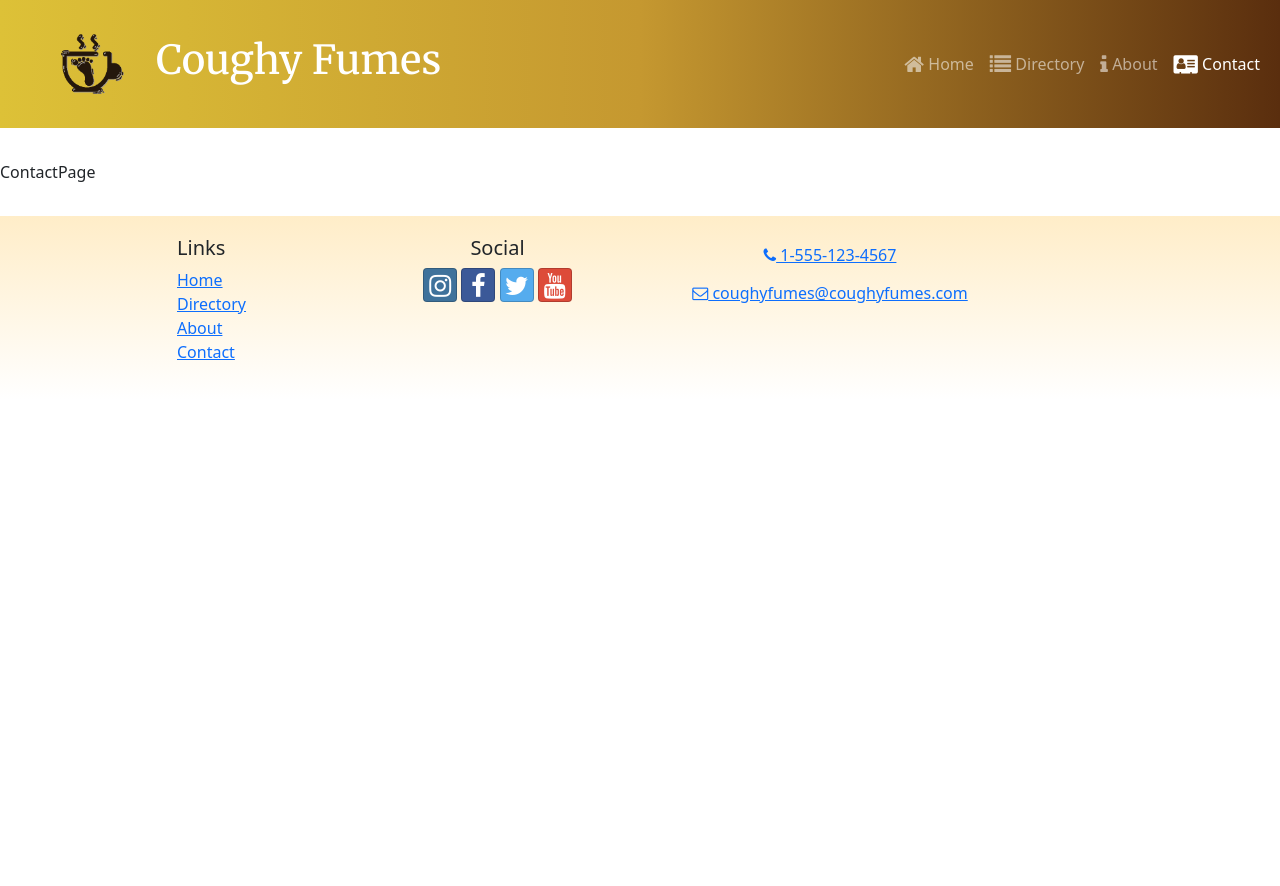
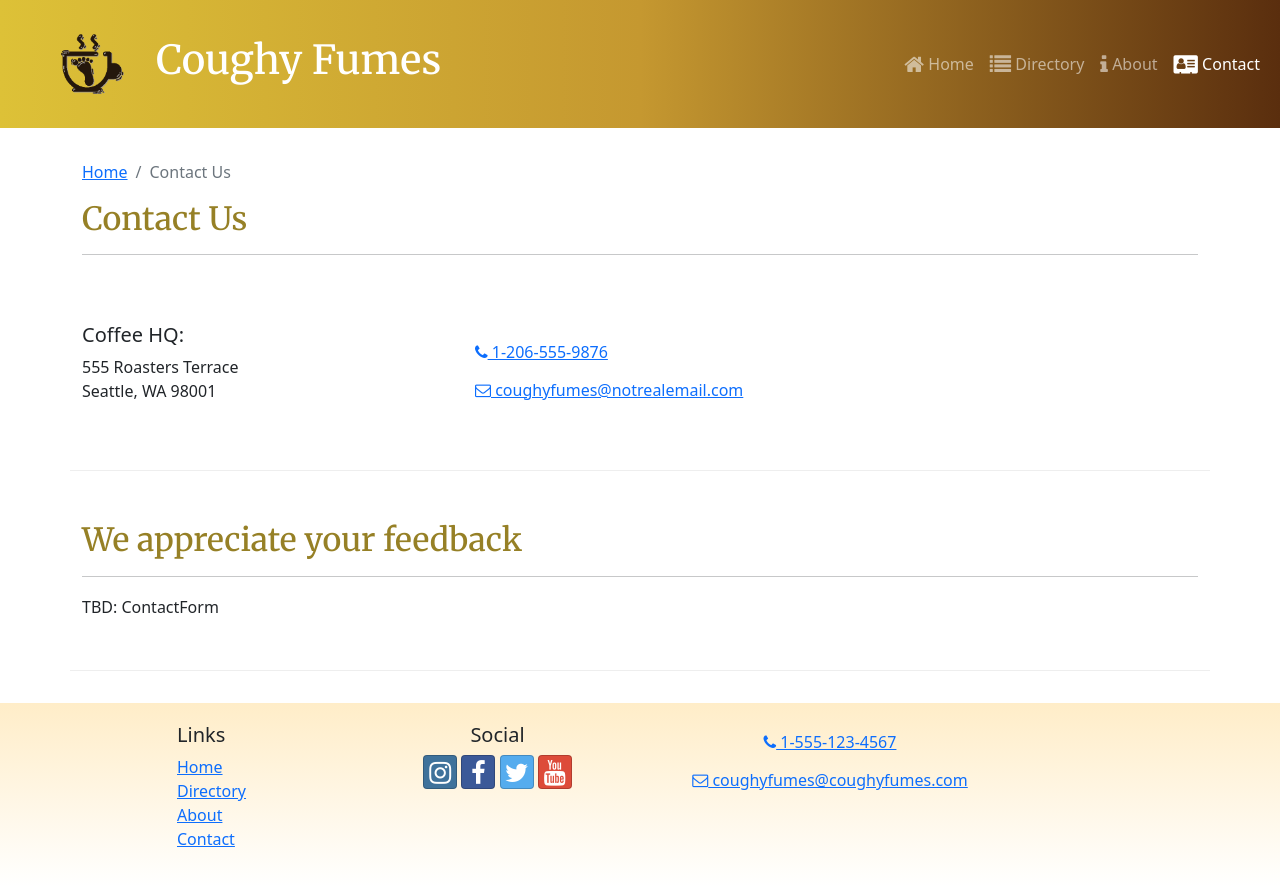
Before and after one commit to l2mIam/coughyfumes, a React (Create React App) app: page /contact in a window 1280 px wide. Before the commit the page ends 800 px from the top, so only its background shows below. Built offline with nearby package versions, Linux system fonts and the light colour scheme.

Commit message:
feat: contact page updates

```diff
--- a/src/pages/ContactPage.js
+++ b/src/pages/ContactPage.js
@@ -1,5 +1,39 @@
+import { Container, Col, Row } from "reactstrap"
+import SubHeader from "../components/SubHeader"
+
+
 const ContactPage = () => {
-  return <div>ContactPage</div>
+  return (
+    <Container>
+      <SubHeader current="Contact Us" />
+      <Row className="row-content align-items-center">
+        <Col sm='4'>
+          <h5>Coffee HQ:</h5>
+          <address>
+            555 Roasters Terrace
+            <br/>
+            Seattle, WA  98001
+          </address>
+        </Col>
+        <Col>
+          <a role='button' className="btn btn-link" href='tel:+12065559876'>
+            <i className="fa fa-phone" /> 1-206-555-9876
+          </a>
+          <br/>
+          <a role='button' className="btn btn-link" href='mailto:coughyfumes@notrealemail.com'>
+            <i className="fa fa-envelope-o"/> coughyfumes@notrealemail.com
+          </a>
+        </Col>
+      </Row>
+      <Row className="row-content">
+        <Col xs='12'>
+          <h2>We appreciate your feedback</h2>
+          <hr/>
+        </Col>
+        <Col md='10'>TBD: ContactForm</Col>
+      </Row>
+    </Container>
+    )
 }
 
 export default ContactPage
```
Also changed, not shown: 1 other file (tests, documents, lock files or other folders).
